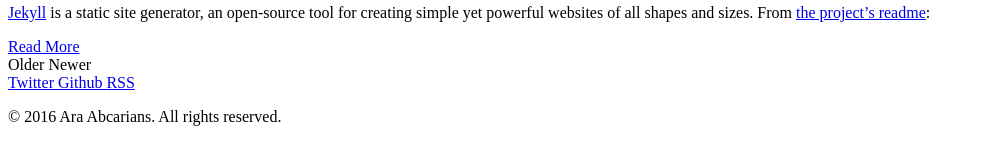
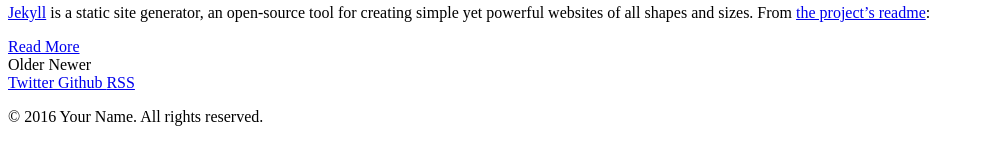
Before and after one commit to ItsMeAra/hello-jekyll, a Jekyll site: the page built from index.html, in a window 1280 px wide. Shown: the part 157-322 px from the top of the page, without its empty margins (0-984 px from the left). Built offline with Jekyll 4.4.1, drawn with Linux system fonts in a browser that asks for light colours; the list of posts is cut into pages by our own code; comment, search, counter and statistics services are not loaded.

Commit message:
Removing personal values

```diff
--- a/_config.yml
+++ b/_config.yml
@@ -39,18 +39,18 @@
 
 # Replace with your social info
 author:
-    name:               'Ara Abcarians'
-    url:                https://itsmeara.com
-    twitter:            itsmeara
-    github:             itsmeara
-    gplus:              '101183822199340201470'
+    name:               'Your Name'
+    url:                'https://your-website.com'
+    twitter:            '@yourName'
+    github:             'yourName'
+    gplus:              'XXXXXXXXXXXXXX'
 
 
 # Google Analytics
 analytics:
   google:
     # eg. 'UA-123-12'
-    site_id:               'UA-123-12'
+    site_id:               'UA-XXX-XX'
 
 
 # Google Fonts
```
